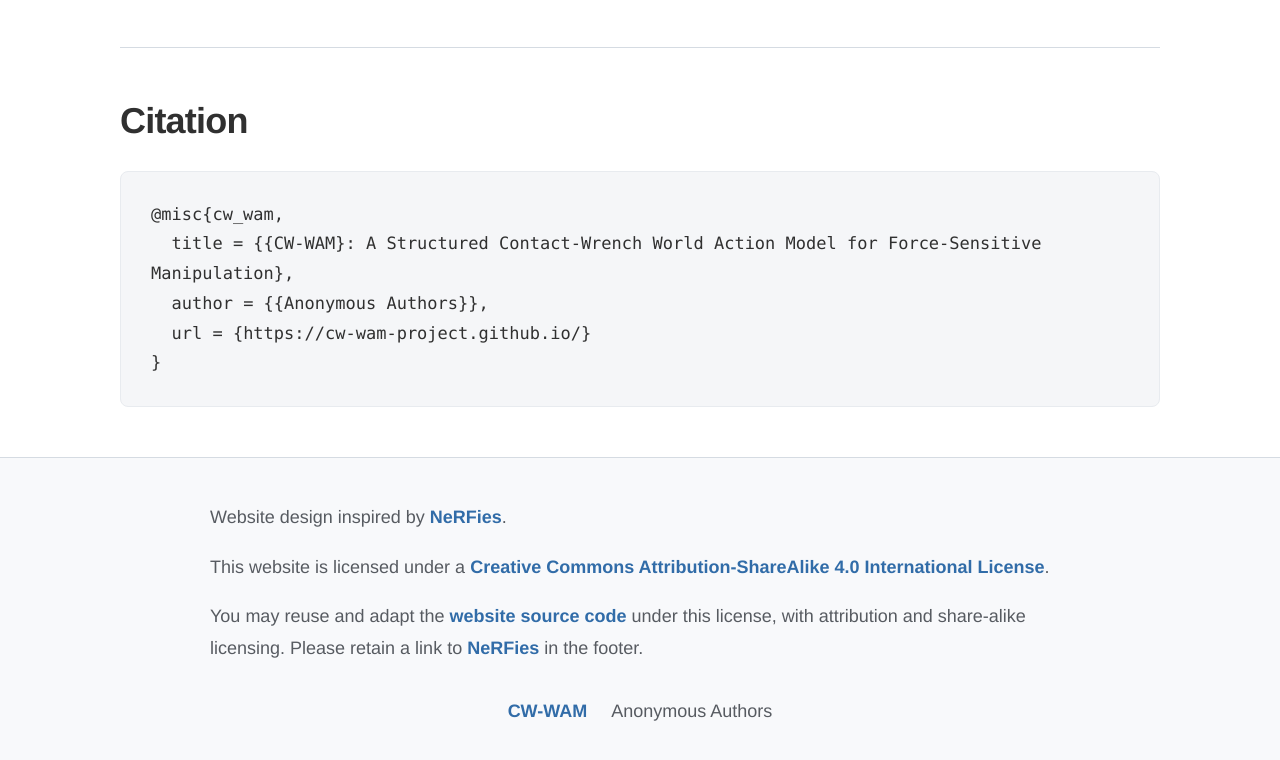
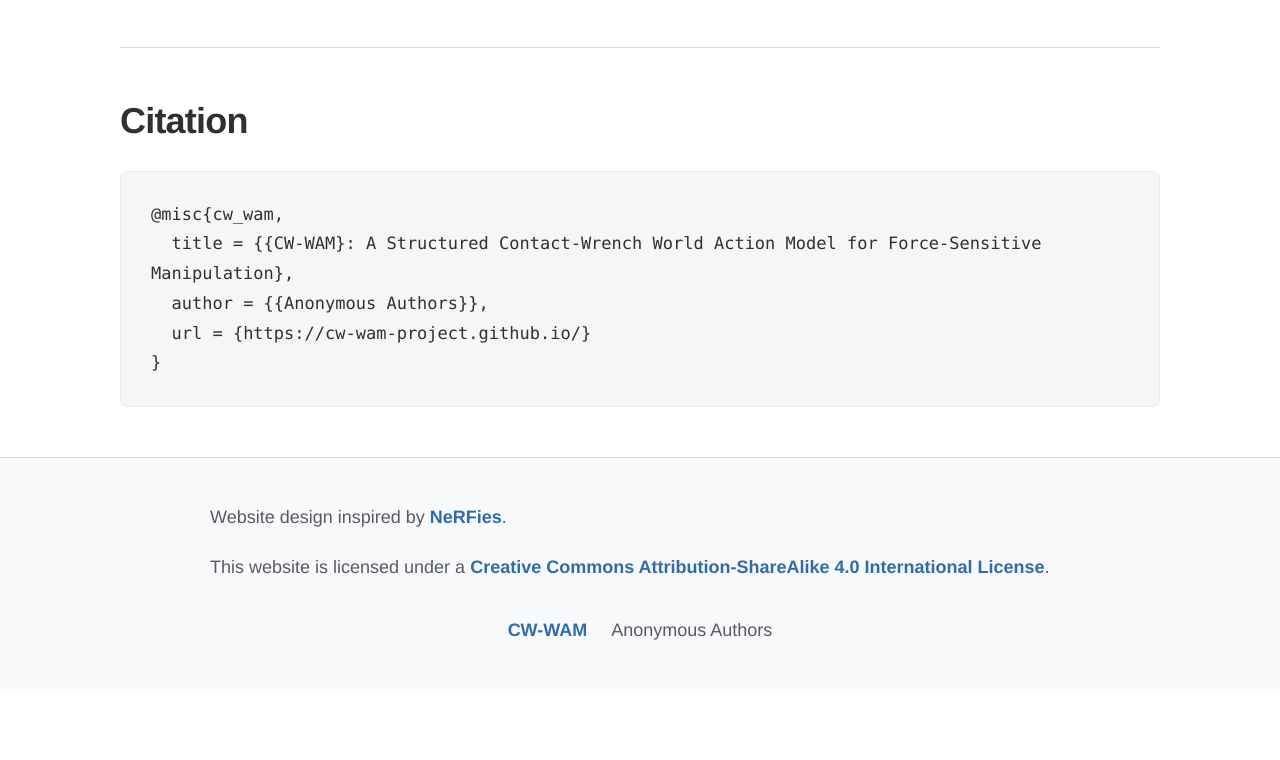
Before and after one commit to cw-wam-project/cw-wam-project.github.io, a plain HTML site: page index.html in a window 1280 px wide. Shown: the part 9920-10680 px from the top of the page. After the commit the page ends 10611 px from the top, so only its background shows below. Drawn offline with Linux system fonts and the light colour scheme.

```diff
--- a/index.html
+++ b/index.html
@@ -129,7 +129,6 @@
     <div class="footer-content narrow">
       <p>Website design inspired by <a href="https://nerfies.github.io/" target="_blank" rel="noopener">NeRFies</a>.</p>
       <p>This website is licensed under a <a href="https://creativecommons.org/licenses/by-sa/4.0/" target="_blank" rel="license noopener">Creative Commons Attribution-ShareAlike 4.0 International License</a>.</p>
-      <p>You may reuse and adapt the <a href="https://github.com/cw-wam-project/cw-wam-project.github.io" target="_blank" rel="noopener">website source code</a> under this license, with attribution and share-alike licensing. Please retain a link to <a href="https://nerfies.github.io/" target="_blank" rel="noopener">NeRFies</a> in the footer.</p>
       <div class="footer-identity"><a href="#main">CW-WAM</a><span>Anonymous Authors</span></div>
     </div>
   </footer>
```
